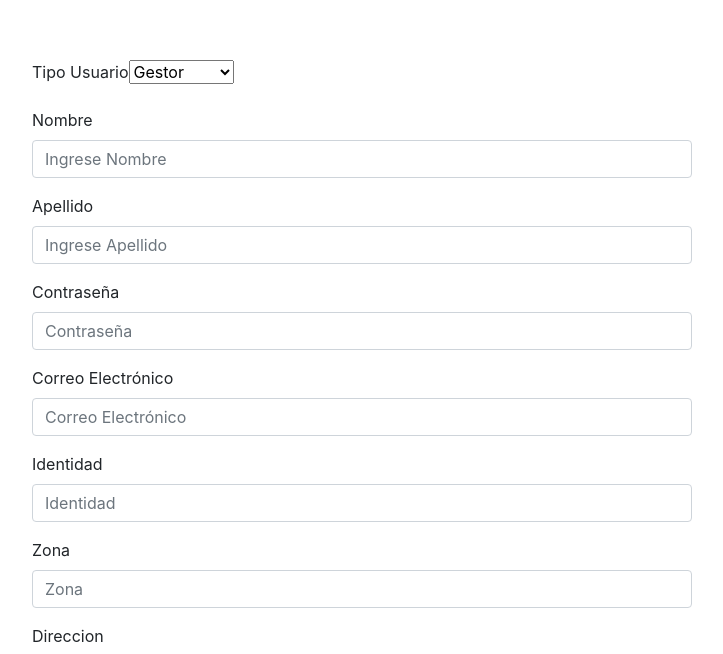
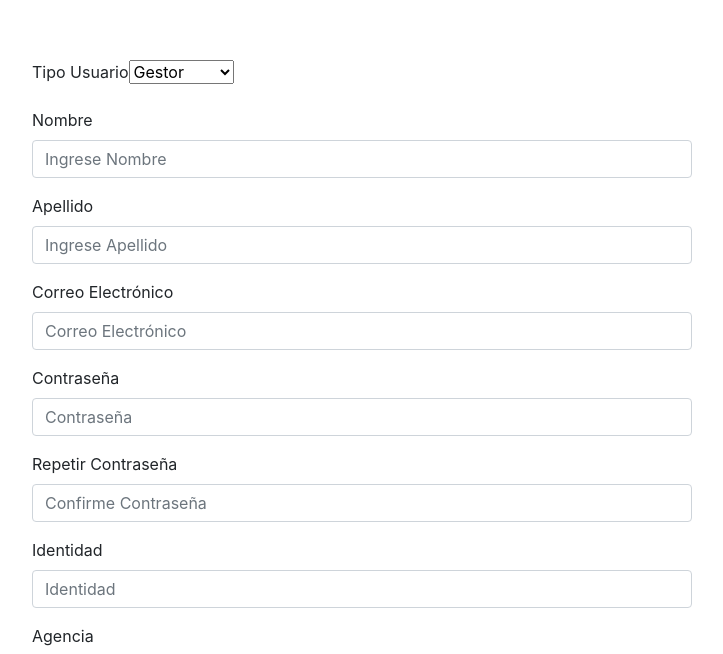
Before and after one commit to HildaGD/sistema-gestion-cobros, a React (Create React App) app: page /AddUser in a window 1280 px wide. Shown: the part 126-780 px from the top of the page, without its empty margins (278-1001 px from the left). Built offline with nearby package versions, Linux system fonts and the light colour scheme.

Commit message:
Adding fields User

```diff
--- a/src/containers/AddUser.js
+++ b/src/containers/AddUser.js
@@ -8,10 +8,11 @@ import Select from 'react-select'
 function AddUser() {
     const [name, setName] = useState('')
     const [lastname, setLastname] = useState('')
+    const [email, setEmail] = useState('')
     const [password, setPassword] = useState('')
-    const [email, setEmail] = useState('')
+    const [repeatpassword, setRepeatpassword] = useState('')
     const [identity, setIdentity] = useState('')
-    const [zone, setZone] = useState('')
+    const [agency, setAgency] = useState('')
     const [direction, setDirection] = useState('')
     const [phone, setPhone] = useState('')
     const [validated, setValidated] = useState(false);
@@ -79,6 +80,20 @@ function AddUser() {
                         </Form.Control.Feedback>
                     </Form.Group>
 
+                     <Form.Group controlId="formBasicEmail">
+                        <Form.Label>Correo Electrónico</Form.Label>
+                        <Form.Control
+                            type="email"
+                            placeholder="Correo Electrónico"
+                            value={email}
+                            onChange={e => setEmail(e.target.value)}
+                            required
+                        />
+                        <Form.Control.Feedback type="invalid">
+                            Por favor, ingrese correo electrónico
+                        </Form.Control.Feedback>
+                    </Form.Group>
+
                 <Form.Group controlId="formBasicPassword">
                         <Form.Label>Contraseña</Form.Label>
                         <Form.Control
@@ -93,17 +108,17 @@ function AddUser() {
                         </Form.Control.Feedback>
                     </Form.Group>
 
-                    <Form.Group controlId="formBasicEmail">
-                        <Form.Label>Correo Electrónico</Form.Label>
+                    <Form.Group controlId="formBasicPassword">
+                        <Form.Label>Repetir Contraseña</Form.Label>
                         <Form.Control
-                            type="email"
-                            placeholder="Correo Electrónico"
-                            value={email}
-                            onChange={e => setEmail(e.target.value)}
+                            type="repeatpassword"
+                            placeholder="Confirme Contraseña"
+                            value={repeatpassword}
+                            onChange={e=>setRepeatpassword(e.target.value)}
                             required
                         />
                         <Form.Control.Feedback type="invalid">
-                            Por favor, ingrese correo electrónico
+                            Por favor, confirme contraseña
                         </Form.Control.Feedback>
                     </Form.Group>
 
@@ -122,17 +137,15 @@ function AddUser() {
                     </Form.Group>
 
                     <Form.Group controlId="formBasicEmail">
-                        <Form.Label>Zona</Form.Label>
+                        <Form.Label>Agencia</Form.Label>
                         <Form.Control
-                            type="zone"
-                            placeholder="Zona"
-                            value={zone}
-                            onChange={e => setZone(e.target.value)}
+                            type="agency"
+                            placeholder="Agencia"
+                            value={agency}
+                            onChange={e => setAgency(e.target.value)}
                             required
                         />
-                        <Form.Control.Feedback type="invalid">
-                            Por favor, ingrese Zona
-                        </Form.Control.Feedback>
+
                     </Form.Group>
 
                     <Form.Group controlId="formBasicEmail">
--- a/src/containers/Login.js
+++ b/src/containers/Login.js
@@ -28,7 +28,6 @@ function Login() {
     async function  handleValidatedForm(){
         const login = await conexion(email, password)
         console.log(login)
-
     }
 
     return (
```
